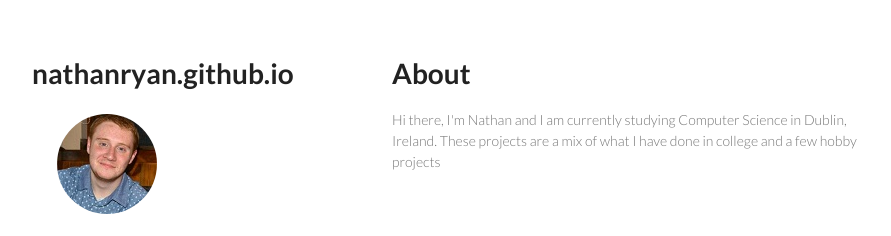
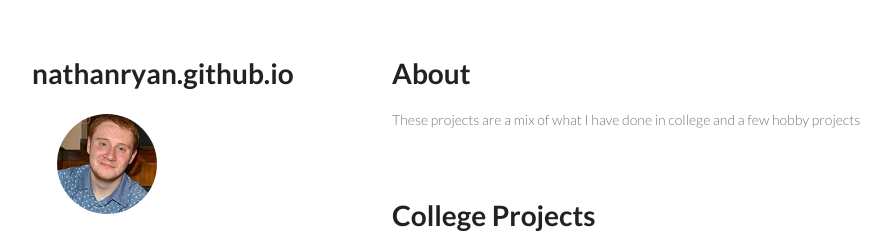
Before and after one commit to nathanryan/nathanryan.github.io, a plain HTML site: page index.html in a window 1280 px wide. Shown: the top 236 px of the page, without its empty margins (178-1069 px from the left). Drawn offline with Linux system fonts and the light colour scheme.

Commit message:
update index.html

```diff
--- a/index.html
+++ b/index.html
@@ -27,7 +27,7 @@
       </header>
       <section>
 	  <h1> About </h1>
-	  <p> Hi there, I'm Nathan and I am currently studying Computer Science in Dublin, Ireland. These projects are a mix of what I have done in college and a few hobby projects</p>
+	  <p> These projects are a mix of what I have done in college and a few hobby projects</p>
       </section>
 	  <section>
 	  <h1> College Projects </h1>
```
